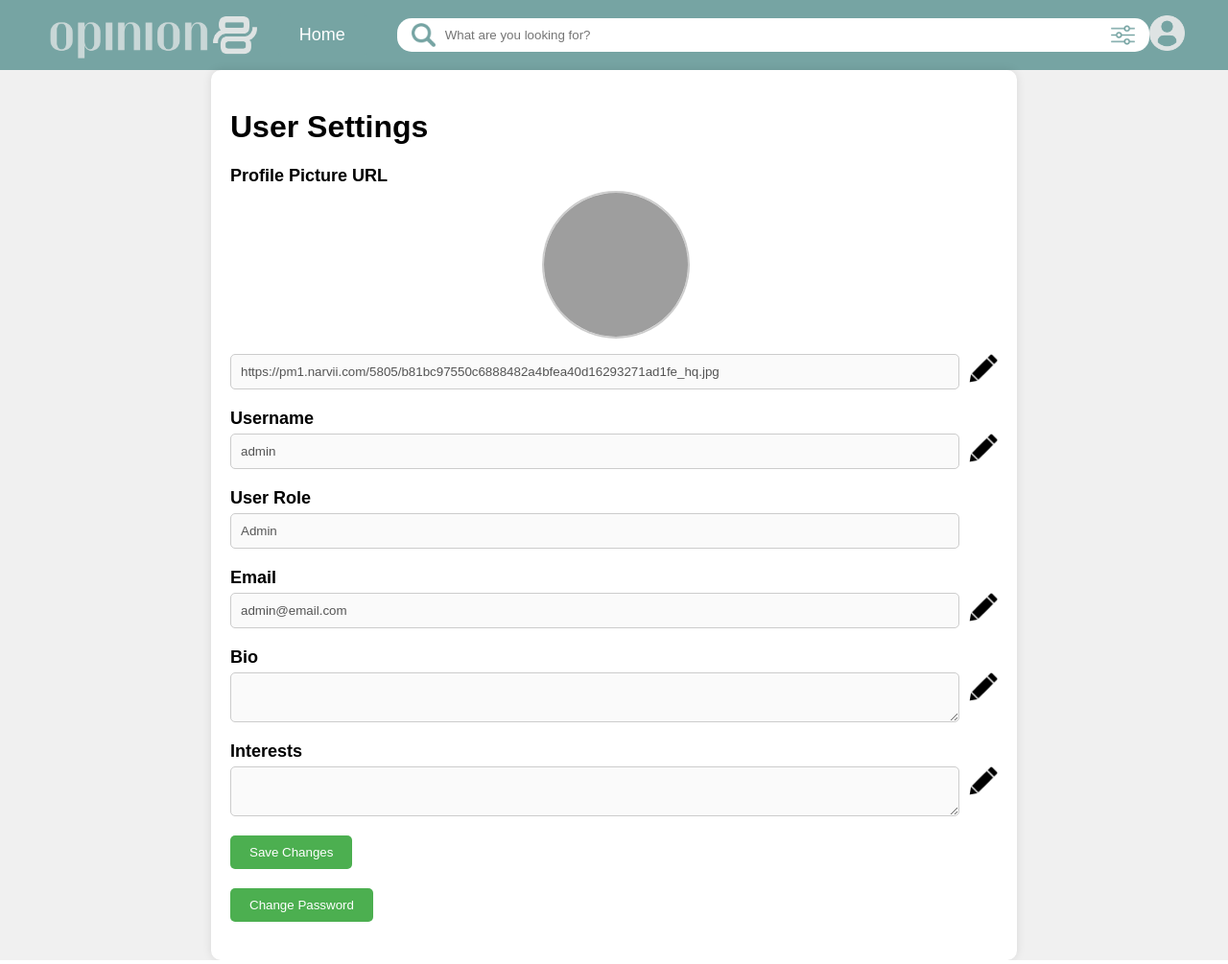
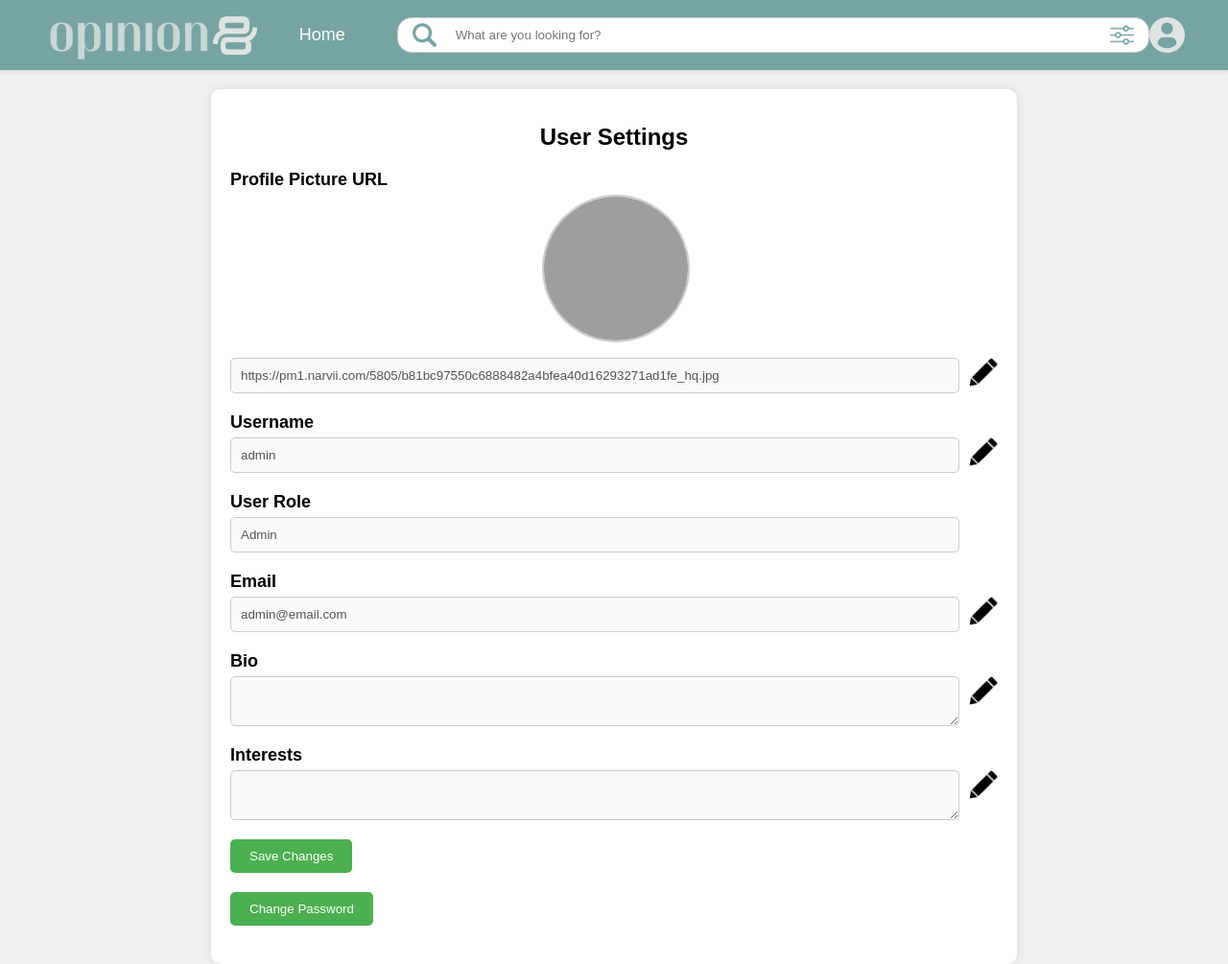
Before and after one commit to nicole-buere/opinion8, a PHP site: page /views/user_settings.php in a window 1280 px wide. Shown: the whole page at 96% size. Run offline with PHP 8.4, Linux system fonts and the light colour scheme; a user stored in the database is signed in; data comes from the database, SQL or seed files in the repository; grey boxes are pictures that could not be loaded.

Commit message:
updated for user settings

```diff
--- a/css/user_settings.css
+++ b/css/user_settings.css
@@ -14,6 +14,19 @@ body {
     background-color: #ffffff;
     border-radius: 10px;
     box-shadow: 0 0 10px rgba(0, 0, 0, 0.1);
+}
+
+h1 {
+    text-align: center;
+    font-size: 24px;
+    margin-bottom: 20px;
+}
+
+.message {
+    text-align: center;
+    color: green;
+    font-weight: bold;
+    margin-bottom: 20px;
 }
 
 .form-group {
@@ -196,3 +209,99 @@ body {
 .modal-content form .cancel-button:hover {
     background-color: #e53935;
 }
+
+/* Additional styles for the header */
+.header {
+    display: flex;
+    align-items: center;
+    justify-content: space-between;
+    background-color: #ffffff;
+    padding: 10px 20px;
+    box-shadow: 0 2px 4px rgba(0, 0, 0, 0.1);
+    margin-bottom: 20px;
+}
+
+.header .alt-logo {
+    height: 50px;
+}
+
+.header .button {
+    background-color: #4CAF50;
+    color: white;
+    padding: 10px 20px;
+    text-decoration: none;
+    border-radius: 5px;
+    transition: background-color 0.3s;
+}
+
+.header .button:hover {
+    background-color: #45a049;
+}
+
+.search-container {
+    display: flex;
+    align-items: center;
+    position: relative;
+}
+
+.search-bar-wrapper {
+    display: flex;
+    align-items: center;
+    border: 1px solid #ccc;
+    border-radius: 5px;
+    overflow: hidden;
+}
+
+.search-icon {
+    height: 20px;
+    margin: 0 10px;
+}
+
+.search-bar {
+    border: none;
+    padding: 10px;
+    outline: none;
+    width: 200px;
+}
+
+.filter-icon {
+    height: 20px;
+    margin-right: 10px;
+}
+
+.dropdown {
+    position: relative;
+}
+
+.dropdown-toggle {
+    display: flex;
+    align-items: center;
+}
+
+.user-icon {
+    height: 30px;
+    cursor: pointer;
+}
+
+.dropdown-menu {
+    position: absolute;
+    top: 100%;
+    right: 0;
+    background-color: #ffffff;
+    border: 1px solid #ccc;
+    border-radius: 5px;
+    box-shadow: 0 2px 4px rgba(0, 0, 0, 0.1);
+    display: none;
+}
+
+.dropdown-menu a {
+    display: block;
+    padding: 10px 20px;
+    text-decoration: none;
+    color: #000000;
+    transition: background-color 0.3s;
+}
+
+.dropdown-menu a:hover {
+    background-color: #f0f0f0;
+}
```
